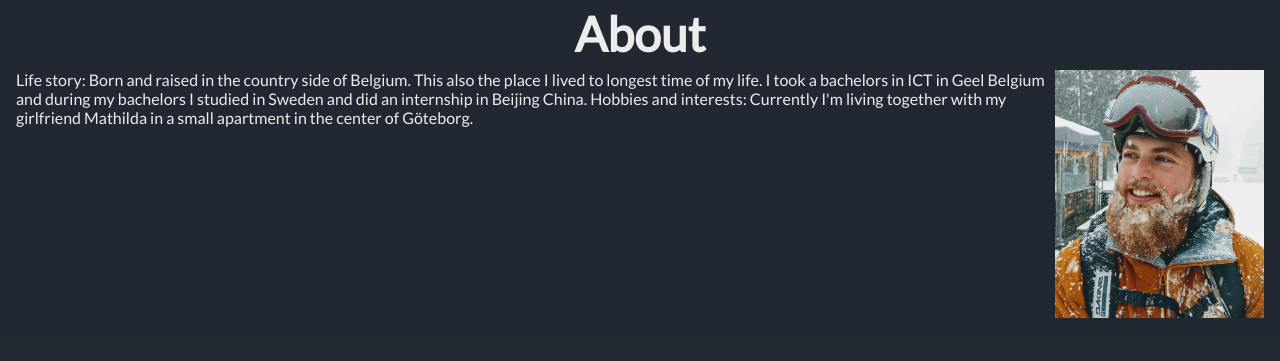
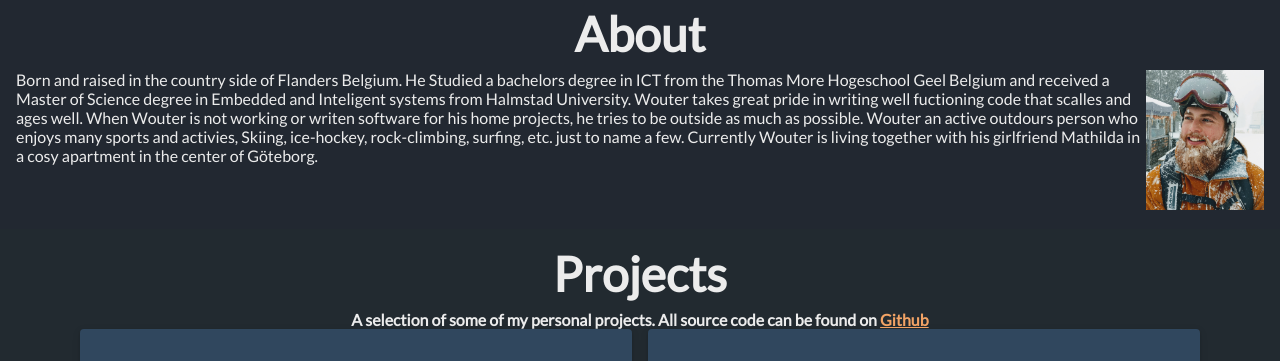
Before and after one commit to DankersW/dankersw.github.io, a React (Create React App) app: page / in a window 1280 px wide. Shown: the part 811-1172 px from the top of the page. Built offline with nearby package versions, Linux system fonts and the light colour scheme.

Commit message:
Updated about text

```diff
--- a/src/pages/about/about.tsx
+++ b/src/pages/about/about.tsx
@@ -8,13 +8,14 @@ export default function About() {
             <h1 className="section-title">About</h1>
             <div className="about-flex-container">
                 <div className="about-info">
-                    Life story:
-                    Born and raised in the country side of Belgium. This also the place I lived to longest time of my life.
-                    I took a bachelors in ICT in Geel Belgium and during my bachelors I studied in Sweden and did an internship in Beijing China.
+                    Born and raised in the country side of Flanders Belgium. He Studied a bachelors degree in ICT from the Thomas More Hogeschool Geel Belgium and received a Master of Science degree in Embedded and Inteligent systems from Halmstad University.
 
-                    Hobbies and interests:
+                    Wouter takes great pride in writing well fuctioning code that scalles and ages well.
 
-                    Currently I'm living together with my girlfriend Mathilda in a small apartment in the center of Göteborg.
+                    When Wouter is not working or writen software for his home projects, he tries to be outside as much as possible. Wouter an active outdours person who enjoys many sports and activies, Skiing, ice-hockey, rock-climbing, surfing, etc. just to name a few.
+
+
+                    Currently Wouter is living together with his girlfriend Mathilda in a cosy apartment in the center of Göteborg.
 
 
                 </div>
```
